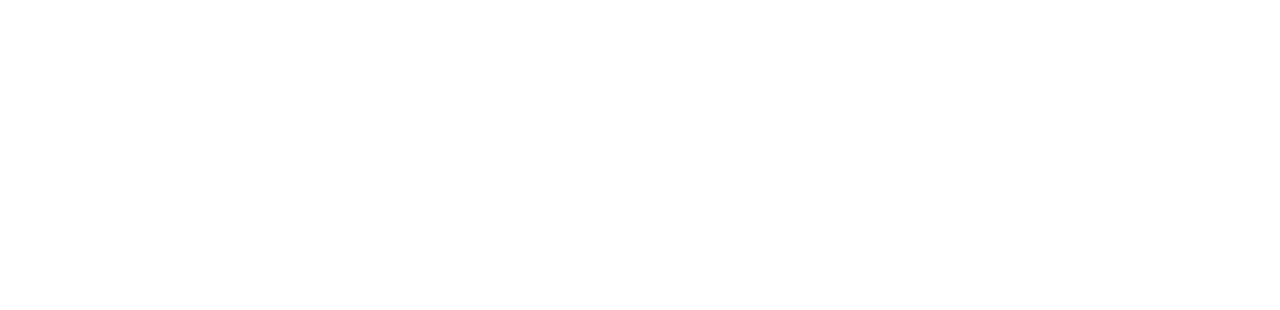
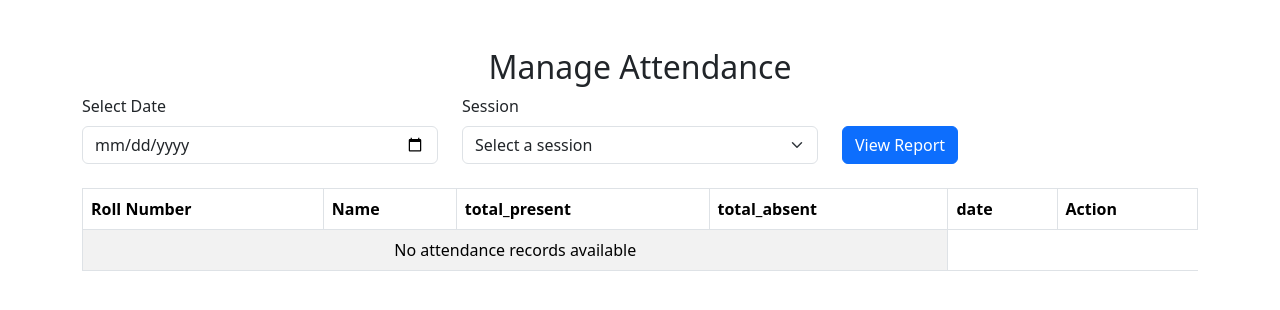
Before and after one commit to Abhinavburnapelly/SAET, a React (Create React App) app: page /manage-attendance in a window 1280 px wide. Before the commit this address had no page. Shown: the top 310 px of the page. Built offline with nearby package versions, Linux system fonts and the light colour scheme.

Commit message:
Added Manage Attendence feature to manege the attendence

```diff
--- a/src/App.js
+++ b/src/App.js
@@ -5,6 +5,7 @@
 import StudentDashboard from "./components/StudentDashboard";
 import TeacherDashboard from "./components/TeacherDashboard";
 import StartScanning from "./components/StartScanning";
+import ManageAttendance from "./components/ManageAttendance";
 
 function App() {
   return (
@@ -16,6 +17,7 @@
         <Route path="/student-dashboard" element={<StudentDashboard />} />
         <Route path="/teacher-dashboard" element={<TeacherDashboard />} />
         <Route path="/scan" element={<StartScanning />} />
+        <Route path="/manage-attendance" element={<ManageAttendance/>} />
       </Routes>
     </Router>
   );
--- /dev/null
+++ b/src/components/ManageAttendance.js
@@ -0,0 +1,111 @@
+import {  useState } from "react";
+import { Container, Table, Button, Alert, Row, Col, Form } from "react-bootstrap";
+
+function ManageAttendance() {
+  const [attendanceData, setAttendanceData] = useState([]);
+  const [error, setError] = useState("");
+  const [date, setDate] = useState("");
+  const [sessionId, setSessionId] = useState("");
+
+  const fetchAttendanceData = async () => {
+    try {
+      const response = await fetch(`http://localhost:5000/api/attendance-report?session_id=${sessionId}&date=${date}`);
+      if (response.ok) {
+        const data = await response.json();
+        setAttendanceData(data);
+        setError("");
+      } else {
+        setError("Failed to fetch attendance data");
+      }
+    } catch (err) {
+      setError("Error connecting to the server");
+    }
+  };
+
+  const handleDeleteAttendance = async (rollNumber) => {
+    try {
+      const response = await fetch("http://localhost:5000/api/delete-attendance", {
+        method: "POST",
+        headers: { "Content-Type": "application/json" },
+        body: JSON.stringify({ roll_number: rollNumber }),
+      });
+
+      if (response.ok) {
+        setAttendanceData(attendanceData.filter((record) => record.roll_number !== rollNumber));
+      } else {
+        setError("Failed to delete attendance record");
+      }
+    } catch (err) {
+      setError("Error connecting to the server");
+    }
+  };
+
+  return (
+    <Container className="mt-5">
+      <h2 className="text-center">Manage Attendance</h2>
+      {error && <Alert variant="danger">{error}</Alert>}
+      <Row className="mb-4">
+        <Col md={4}>
+          <Form.Group>
+            <Form.Label>Select Date</Form.Label>
+            <Form.Control type="date" value={date} onChange={(e) => setDate(e.target.value)} />
+          </Form.Group>
+        </Col>
+        <Col md={4}>
+          <Form.Group>
+            <Form.Label>Session</Form.Label>
+            <Form.Select value={sessionId} onChange={(e) => setSessionId(e.target.value)}>
+              <option value="">Select a session</option>
+              <option value="1">Period 1</option>
+              <option value="2">Period 2</option>
+              <option value="3">Period 3</option>
+              <option value="4">Period 4</option>
+              <option value="5">Period 5</option>
+              <option value="6">Period 6</option>
+            </Form.Select>
+          </Form.Group>
+        </Col>
+        <Col md={4} className="d-flex align-items-end">
+          <Button variant="primary" onClick={fetchAttendanceData}>View Report</Button>
+        </Col>
+      </Row>
+      <Table striped bordered hover className="mt-3">
+        <thead>
+          <tr>
+            <th>Roll Number</th>
+            <th>Name</th>
+            <th>total_present</th>
+            <th>total_absent</th>
+            <th>date</th>
+            <th>Action</th>
+          </tr>
+        </thead>
+        <tbody>
+          {attendanceData.length > 0 ? (
+            attendanceData.map((record) => {
+                console.log(record, "record",record[0],record.roll_number);
+                return (
+                  <tr key={record[0]}>
+                    <td>{record[1]}</td>
+                    <td>{record[2]}</td>
+                    <td>{record[3]}</td>
+                    <td>{record[4]}</td>
+                    <td>{record[5]}</td>
+                    <td>
+                      <Button variant="danger" onClick={() => handleDeleteAttendance(record[0])}>Delete</Button>
+                    </td>
+                  </tr>
+                );
+              })
+          ) : (
+            <tr>
+              <td colSpan="4" className="text-center">No attendance records available</td>
+            </tr>
+          )}
+        </tbody>
+      </Table>
+    </Container>
+  );
+}
+
+export default ManageAttendance;
--- a/src/components/TeacherDashboard.js
+++ b/src/components/TeacherDashboard.js
@@ -11,7 +11,7 @@
         <Button variant="success" className="w-100 mb-2" onClick={() => navigate("/scan")}>
           Start Scanning
         </Button>
-        <Button variant="info" className="w-100">
+        <Button variant="info" className="w-100" onClick={()=> navigate("/manage-attendance")}>
           Manage Attendance
         </Button>
       </Card>
```
Also changed, not shown: 1 other file (tests, documents, lock files or other folders).
